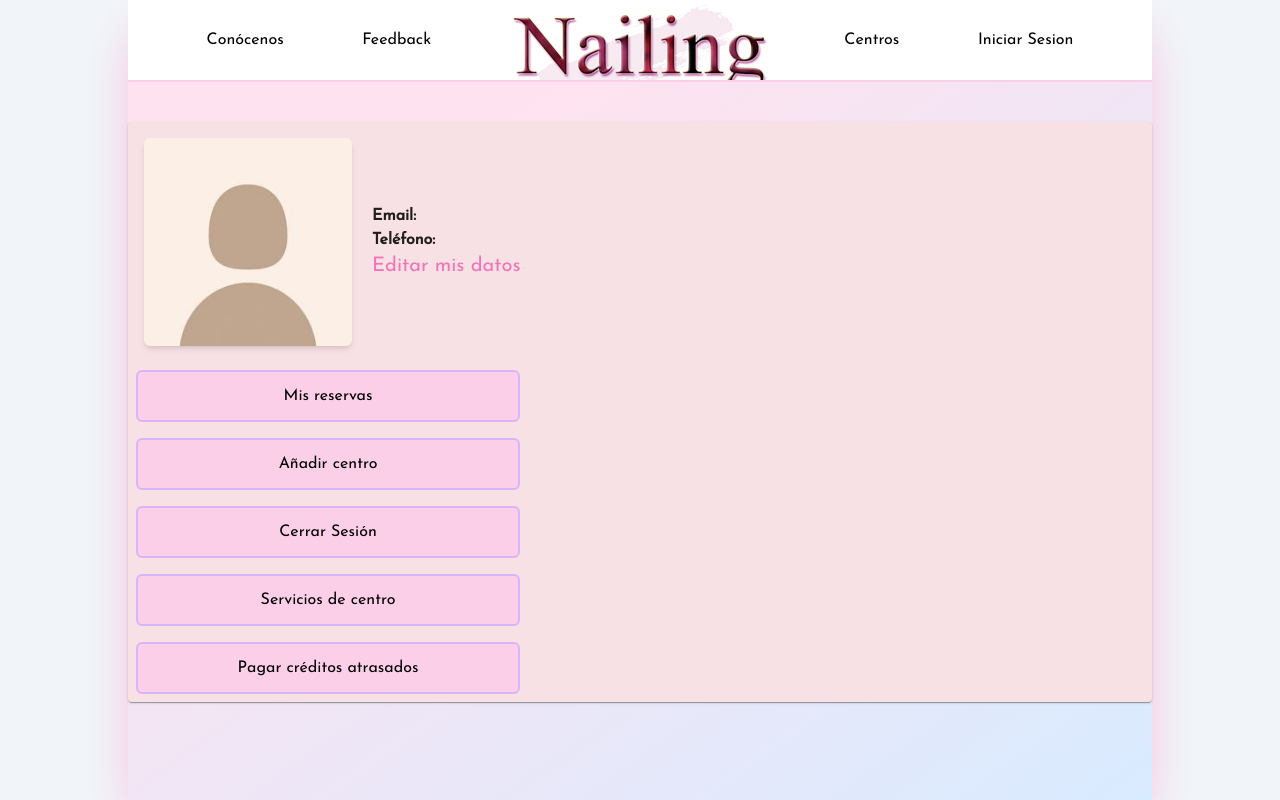
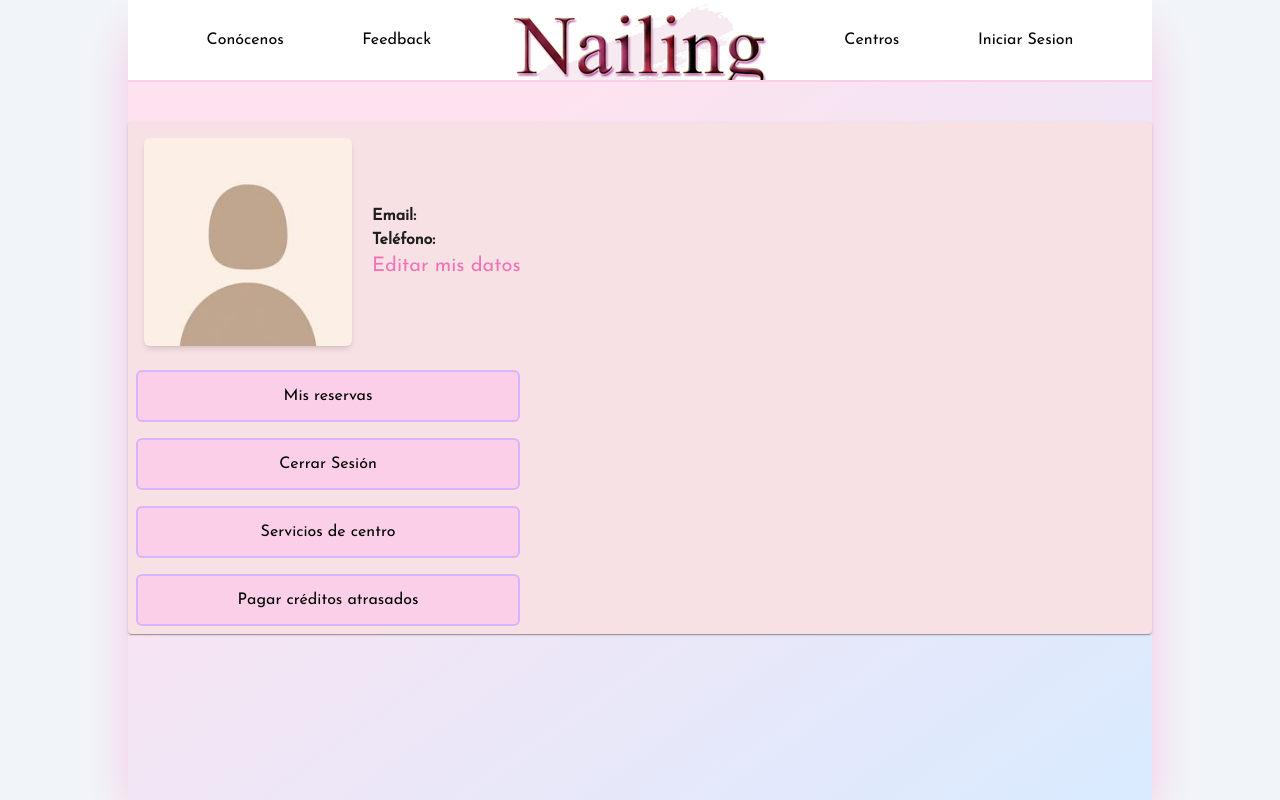
Before and after one commit to lausalbra/nailing, a React (Create React App) app in the folder src/web-app/: page /usuario in a window 1280 px wide. Built offline with nearby package versions, Linux system fonts and the light colour scheme; no server answers.

Commit message:
fix/botón solo para usuario
Se ha hecho que el botón sea exclusivamente para usuarios no owners y no admins

```diff
--- a/src/web-app/src/components/UserDetails/index.js
+++ b/src/web-app/src/components/UserDetails/index.js
@@ -101,9 +101,14 @@ export function UserDetails({ image, email, phone }) {
       <CardActions>
         <button onClick={() => locationPush('/miscitas')} className="border-2 border-purple-300 bg-pink-200 text-black w-96 py-3 rounded-md text-1xl font-medium hover:bg-purple-300 transition duration-300">Mis reservas</button>
       </CardActions>
+      {centro === "" && !isAdmin ?
       <CardActions>
-        <button onClick={() => locationPush('/centroadd')} className="border-2 border-purple-300 bg-pink-200 text-black w-96 py-3 rounded-md text-1xl font-medium hover:bg-purple-300 transition duration-300">Añadir centro</button>
+      <button onClick={() => locationPush('/centroadd')} className="border-2 border-purple-300 bg-pink-200 text-black w-96 py-3 rounded-md text-1xl font-medium hover:bg-purple-300 transition duration-300">Añadir centro</button>
       </CardActions>
+      :
+      <></>
+      }
+
       <CardActions>
         <button onClick={handleClick} className="border-2 border-purple-300 bg-pink-200 text-black w-96 py-3 rounded-md text-1xl font-medium hover:bg-purple-300 transition duration-300">Cerrar Sesión</button>
       </CardActions>
```
